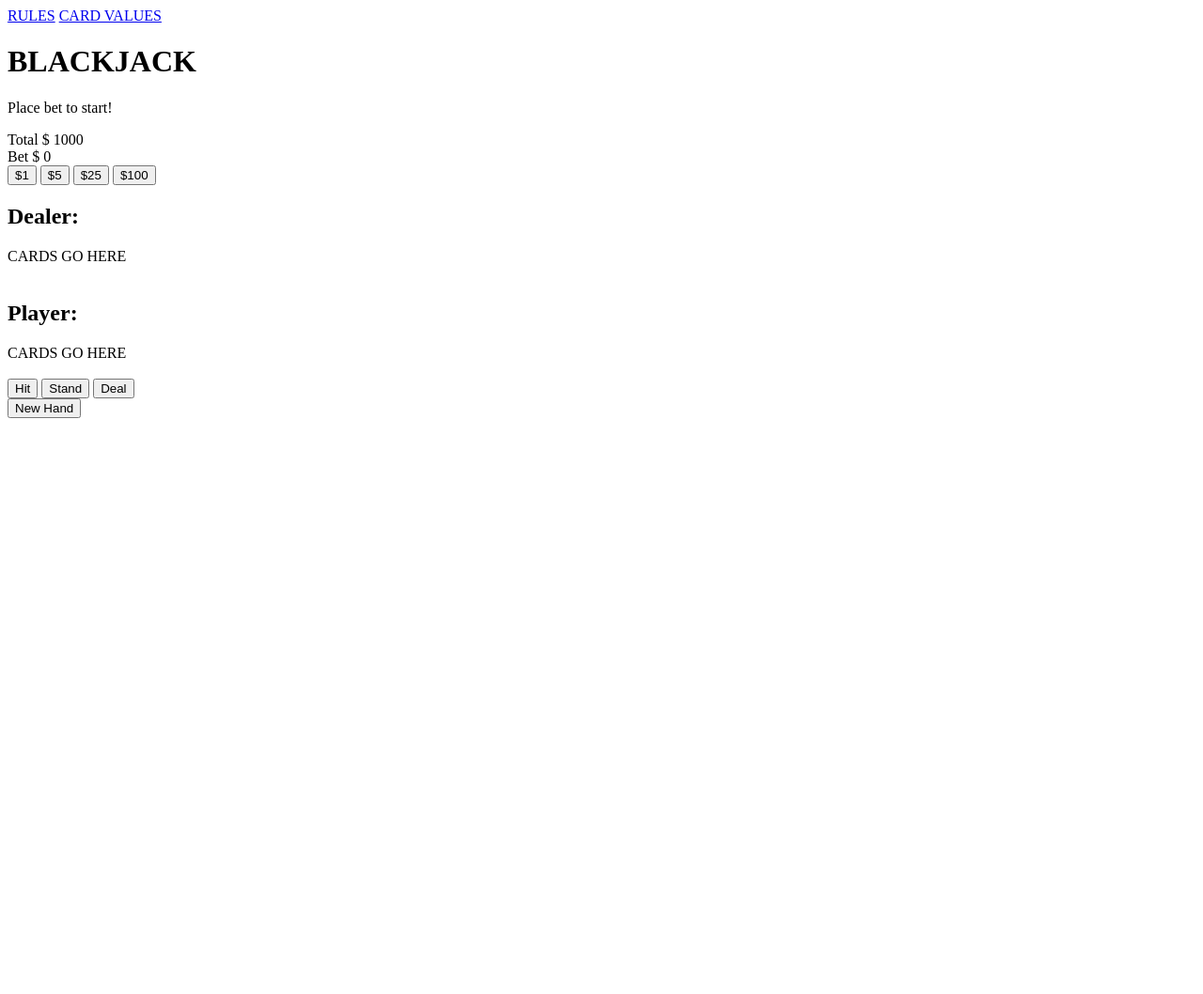
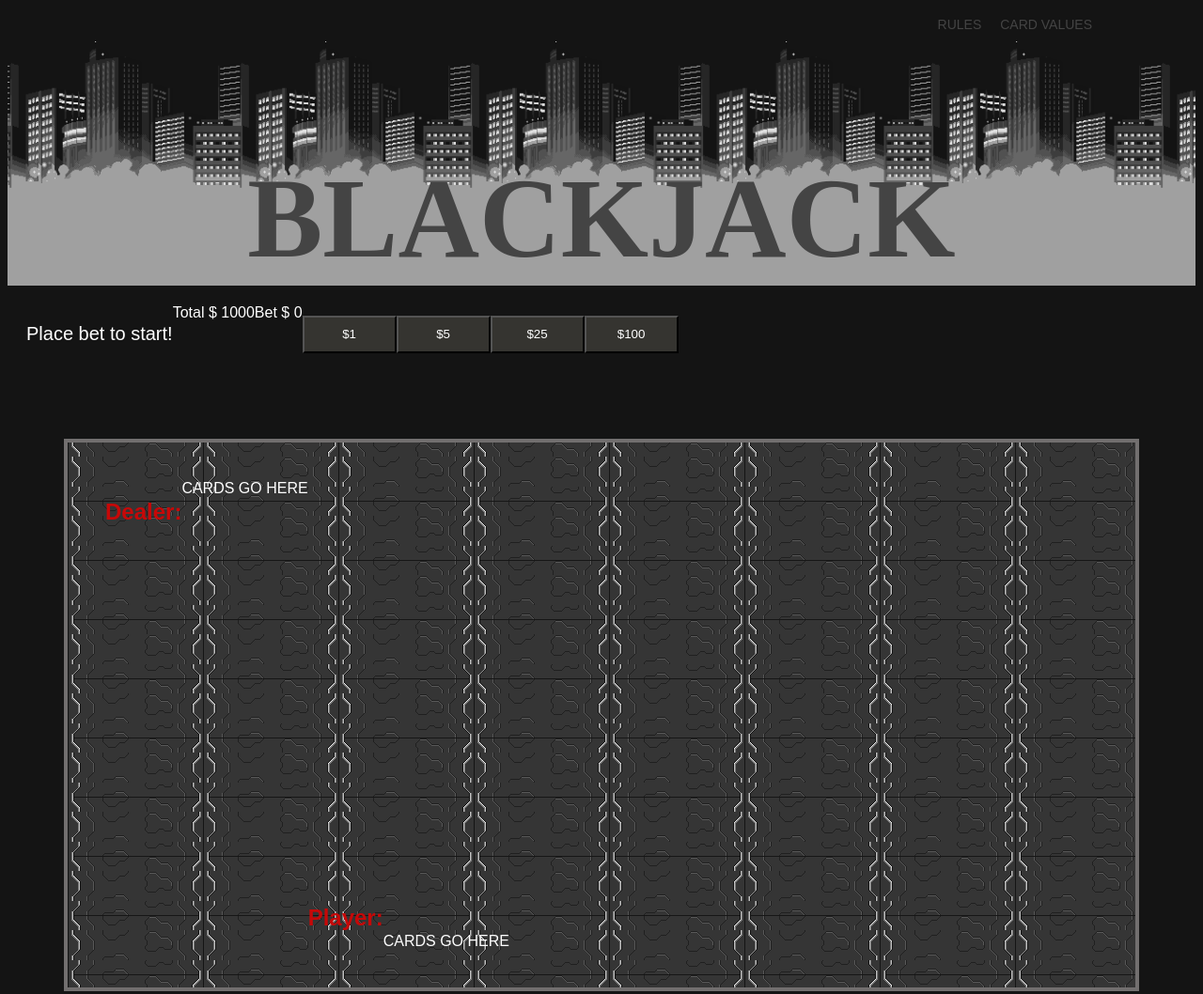
Before and after one commit to cameronotoole44/milestoneProject01, a plain HTML site: page index.html in a window 1280 px wide. Shown: the top 1058 px of the page at 94% size. Before the commit the page ends 800 px from the top, so only its background shows below. Drawn offline with Linux system fonts and the light colour scheme; a web font is replaced by a local one.

Commit message:
linked stylesheet

```diff
--- a/index.html
+++ b/index.html
@@ -7,8 +7,8 @@
     <title>Blackjack</title>
     <link rel="icon" href="assets/redChip-Icon.png">
     <link href="https://fonts.googleapis.com/css2?family=Handjet:wght@100..900&display=swap" rel="stylesheet">
-    <!-- <link rel="stylesheet" href="css/style.css">
-    <link rel="stylesheet" href="css/cards.css"> -->
+    <link rel="stylesheet" href="style.css">
+    <!--  <link rel="stylesheet" href="css/cards.css"> -->
 </head>
 
 <body>
@@ -16,8 +16,8 @@
     <header>
         <nav class="settings-container">
             <div class="settings">
-                <a href="rules/rules.html">RULES</a>
-                <a href="rules/cardValues.html">CARD VALUES</a>
+                <a href="#">RULES</a>
+                <a href="#">CARD VALUES</a>
             </div>
         </nav>
     </header>
```
